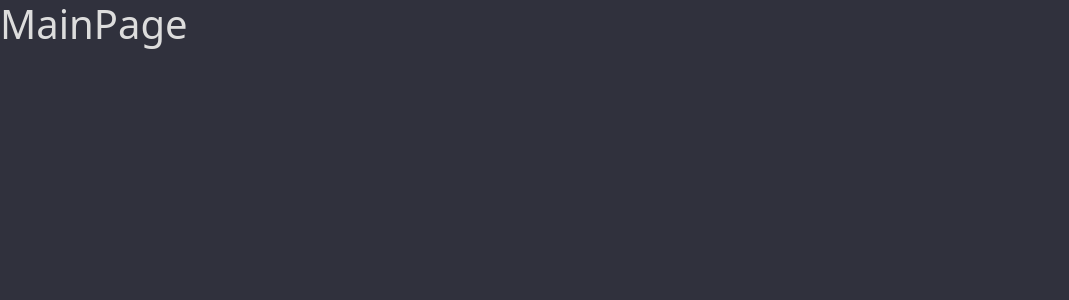
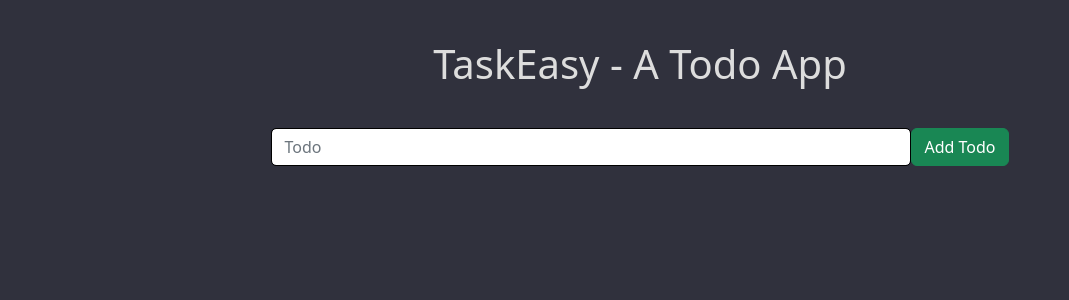
Before and after one commit to PrathamPatel010/TaskEasy, a React (Vite) app in the folder frontend/: page /MainPage in a window 1280 px wide. Shown: the top 300 px of the page, without its empty margins (0-1069 px from the left). Built offline with nearby package versions, Linux system fonts and the light colour scheme; no server answers.

Commit message:
Posting todos functionality developed

```diff
--- a/frontend/src/App.css
+++ b/frontend/src/App.css
@@ -19,3 +19,18 @@ body {
     width: 70%;
     max-width: 100%;
 }
+
+
+/* Styles for MainPage.jsx */
+
+.todo-form {
+    display: flex;
+    justify-content: center;
+    align-items: center;
+}
+
+.todo-desc {
+    border: solid 1px black;
+    border-radius: 5px;
+    width: 50%;
+}
--- a/frontend/src/Components/Login.jsx
+++ b/frontend/src/Components/Login.jsx
@@ -15,7 +15,7 @@ const Login = () => {
     const handleLogin = async(e) => {
         e.preventDefault();
         const dataTobeSend = {username,password};
-        const response = await axios.post(`${base_url}/api/login`,dataTobeSend);
+        const response = await axios.post(`${base_url}/api/login`,dataTobeSend,{withCredentials:true});
         console.log(response.data);
         if(response.data.status===404 || response.data.status===501){
             setAcknowledgment(response.data.message);
--- a/frontend/src/Components/MainPage.jsx
+++ b/frontend/src/Components/MainPage.jsx
@@ -1,6 +1,30 @@
+import axios from "axios";
+import { useState } from "react";
+
 const MainPage = () => {
+    const base_url = import.meta.env.VITE_BACKEND_URL;
+
+    // managing states using hooks
+    const [description,setDescription] = useState('');
+
+    const addTodo = async(e) => {
+        e.preventDefault();
+        const response = await axios.post(`${base_url}/api/addTodo`,{description},{withCredentials:true});
+        console.log(response.data);
+    }
+
     return(
-        <h1>MainPage</h1>
+        <>
+            <div className="text-center mt-4 pt-3">
+                <h1>TaskEasy - A Todo App</h1>
+            </div>
+            <article className="mt-4 pt-3">
+                <form method="post" className="todo-form" onSubmit={addTodo}>
+                    <input type="text" value={description} placeholder="Todo" onChange={(e)=>{setDescription(e.target.value)}} className="todo-desc form-control" />
+                    <button type="submit" className="btn btn-success">Add Todo</button>
+                </form>
+            </article>
+        </>
     )
 }
 
--- a/frontend/src/Components/Register.jsx
+++ b/frontend/src/Components/Register.jsx
@@ -15,7 +15,7 @@ const Register = () => {
     const handleRegister = async(e) => {
         e.preventDefault();
         const dataTobeSend = {username,password};
-        const response = await axios.post(`${base_url}/api/register`,dataTobeSend);
+        const response = await axios.post(`${base_url}/api/register`,dataTobeSend,{withCredentials:true});
         console.log(response.data);
         if(response.data.status===400){
             setAcknowledgment(response.data.message);
```
